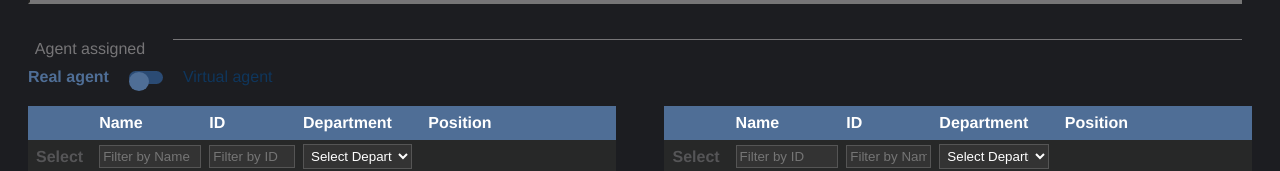
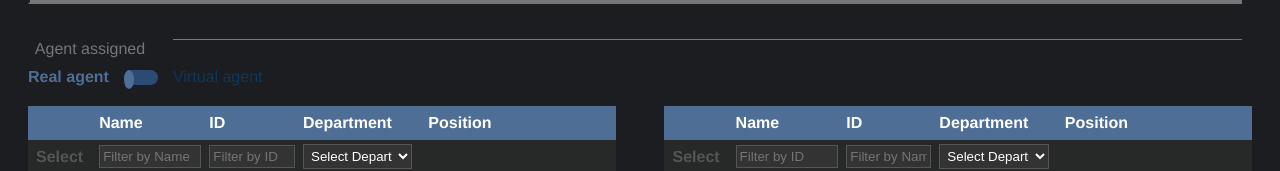
Before and after one commit to EstyFishof/Voxonics, a Vue app in the folder voxonics/: page / in a window 1280 px wide. Shown: the part 259-430 px from the top of the page. Built offline with nearby package versions, Linux system fonts and the light colour scheme.

Commit message:
morning
changes

```diff
--- a/voxonics/src/components/CampaignForm.vue
+++ b/voxonics/src/components/CampaignForm.vue
@@ -163,26 +163,26 @@ input[type="text"] {
 }
 .slider {
   width: 34px;
-  height: 13px;
+  height: 15px;
   background-color: #2b4b74;;
-  border-radius: 25px;
+  border-radius: 8px;
   position: relative;
   cursor: pointer;
-  margin: 0 20px;
+  margin: 0 15px;
   transition: background-color 0.3s;
 }
 .slider-circle {
-  width: 20px;
+  width: 10px;
   height: 19px;
   background-color: #4f6e96;;
   border-radius: 50%;
   position: absolute;
-  top: 1px;
-  left: 0.5px;
+  top: 0.9px;
+  left: 0.2px;
   transition: transform 0.3s;
 }
 .slider-circle.right {
-  transform: translateX(25px);
+  transform: translateX(15px);
   background-color: #4f6e96;;
 }
 .slider.right {
--- a/voxonics/src/components/EmployeeTable.vue
+++ b/voxonics/src/components/EmployeeTable.vue
@@ -408,7 +408,7 @@ input[type="checkbox"]:checked::before {
   top: 50%;
   left: 50%;
   transform: translate(-50%, -50%);
-  color: rgb(251, 251, 251); /* צבע לבן */
+  color: rgb(251, 251, 251);
   font-size: 14px;
 }
 
@@ -421,7 +421,7 @@ input[type="checkbox"]:checked::before {
   border: 2px solid red;
   outline: none;
   cursor: pointer;
-  background-color: rgb(39, 40, 40); /* צבע האפור של הטבלה */
+  background-color: rgb(39, 40, 40);
   position: relative;
 }
 
```
